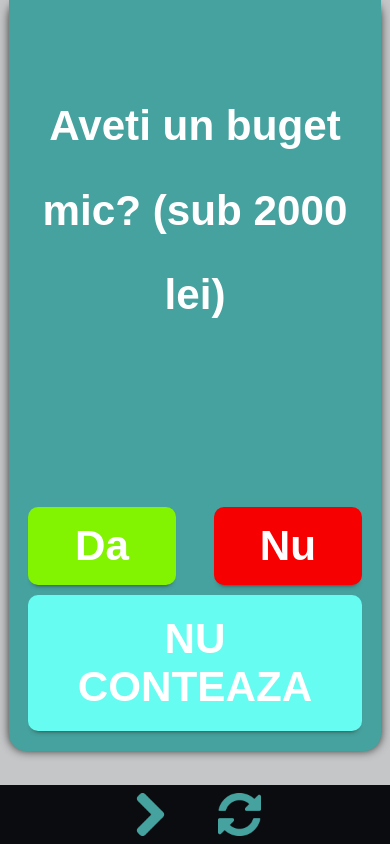
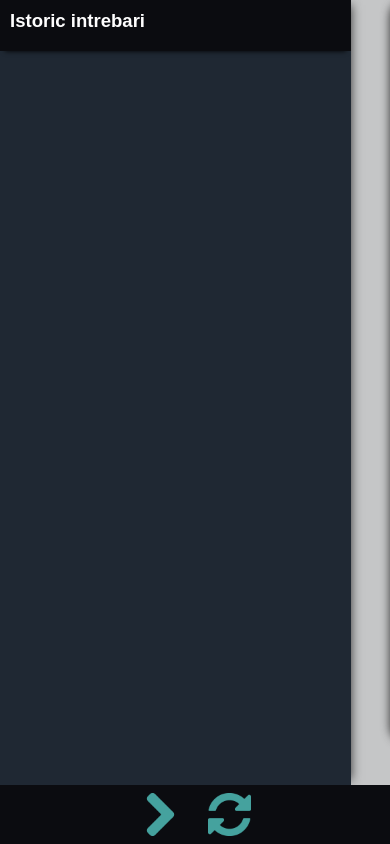
Before and after one commit to jorgecatalin/Licenta, a React (Create React App) app: page / in a window 390 px wide. Built offline with nearby package versions, Linux system fonts and the light colour scheme.

Commit message:
resposnive nou

```diff
--- a/src/Componente/Content.js
+++ b/src/Componente/Content.js
@@ -50,7 +50,7 @@ class Content extends React.Component {
       return (
         <div class="ContainerTot">
           <div class="ContainerContent">
-            <div class="ContentStanga">
+            <div class="ContentStanga" id="ContentStanga">
               <div class="ContentStangaFixed">
                 <div class="ContentStangaHeader">Istoric intrebari</div>
                 <div class="ContentStangaLista">
@@ -60,7 +60,7 @@ class Content extends React.Component {
                 </div>
               </div>
             </div>
-            <div className="Content" from={{ opacity: 0 }} to={{ opacity: 1 }}>
+            <div className="Content" id="Content">
               <Intrebare text={intrebariPuse[this.state.i].textIntrebare} />
               <Raspunsuri
                 date={{
@@ -70,7 +70,7 @@ class Content extends React.Component {
                 }}
               />
             </div>
-            <div class="ContentDreapta">
+            <div class="ContentDreapta" id="ContentDreapta">
               <div class="ContentDreaptaFixed">
                 <div class="ContentStangaHeader">Telefoane posibile</div>
                 <div class="ContentDreaptaLista">
--- a/src/Componente/Meniu.js
+++ b/src/Componente/Meniu.js
@@ -4,6 +4,7 @@ class Meniu extends React.Component {
   constructor(props) {
     super(props)
   }
+
   render() {
     //trebuie ca macar o obtiune sa fie aleasa pentru a arata butonul Termina
 
--- a/src/index.css
+++ b/src/index.css
@@ -418,23 +418,51 @@ body {
   background-color: darkgrey;
   outline: 1px solid slategrey;
 }
+
+.responsiveArataContainerStanga,
+.responsiveArataContainerDreapta {
+  display: none;
+}
 @media screen and (max-width: 1000px) {
+  .ContainerContent {
+    overflow-x: auto;
+    overflow-y: hidden;
+    scroll-snap-coordinate: 0 0;
+    scroll-snap-points-x: repeat(100%);
+    scroll-snap-type: x mandatory;
+    width: 100%;
+    -webkit-overflow-scrolling: touch;
+    justify-content: none;
+  }
   .ContentStanga {
-    margin-left: -35vw;
+    width: 100vw;
     transition: 0.5s;
+    scroll-snap-align: start;
+    flex: 0 0 100vw;
   }
   .ContentDreapta {
-    margin-right: -35vw;
+    width: 100vw;
+    flex: 0 0 100vw;
     transition: 0.5s;
+    scroll-snap-align: start;
   }
   .Content {
-    margin: 0 4vw 4vh 4vw;
-    width: 100vw !important;
+    width: 100vw;
+    flex: 0 0 100vw;
     transition: 0.5s;
+    scroll-snap-align: start;
   }
   .TelefonFinal {
     margin: 0 2vw 4vh 2vw;
     width: 100%;
     margin-left: auto;
   }
+
+  .MeniuContainer div {
+    margin: 0 5px 0 5px;
+  }
+  .responsiveArataContainerStanga,
+  .responsiveArataContainerDreapta {
+    display: block;
+  }
 }
```
